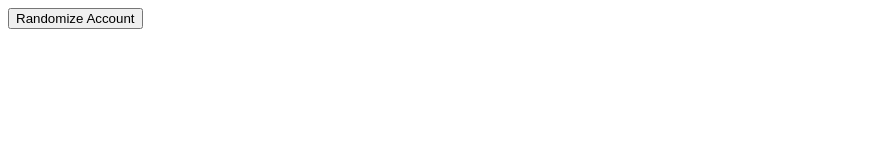
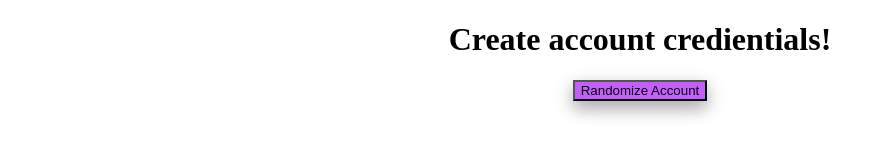
Before and after one commit to TariqT777/Account-Generator, a plain HTML site: page index.html in a window 1280 px wide. Shown: the whole page, without its empty margins (0-884 px from the left). Drawn offline with Linux system fonts and the light colour scheme.

Commit message:
Changed button color and added a heading to the page.

```diff
--- a/index.html
+++ b/index.html
@@ -2,12 +2,13 @@
 <html>
 <head>
     <meta charset="UTF-8">
-    <link rel="stylesheet" type="text/css" href="Page.css" media= "screen" />
+    <link rel="stylesheet" type="text/css" href="stylesheet.css" media= "screen" />
     <script type="text/javascript" src="action.js"></script>
 </head>
 
 
 <body>
-    <button onclick ="randomAccount()" id = "Account-Button" type="submit" >Randomize Account</button>
+   <center><h1>Create account credientials!</h1></center>
+   <center><button class = "button" onclick ="randomAccount()" id = "Account-Button" type="submit" >Randomize Account</button></center>
 </body>
 </html>
--- a/stylesheet.css
+++ b/stylesheet.css
@@ -1,3 +1,8 @@
 :root{
     --purple : #C55FFC;
 }
+
+button{
+    box-shadow: 0 8px 16px 0 rgba(0,0,0,0.2), 0 6px 20px 0 rgba(0,0,0,0.19);
+    background-color: #C55FFC;
+}
```
